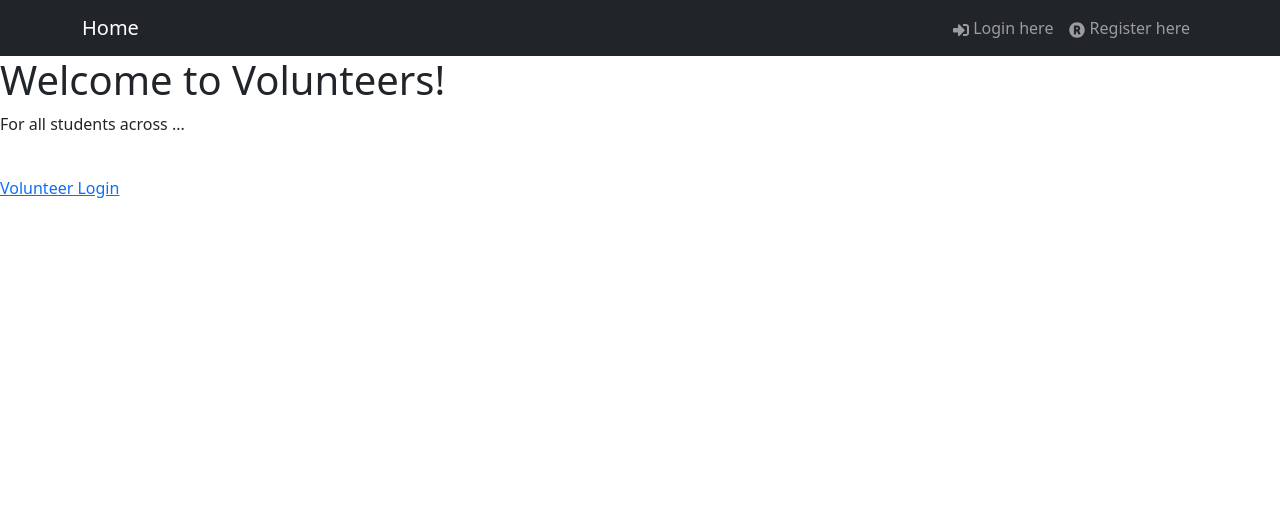
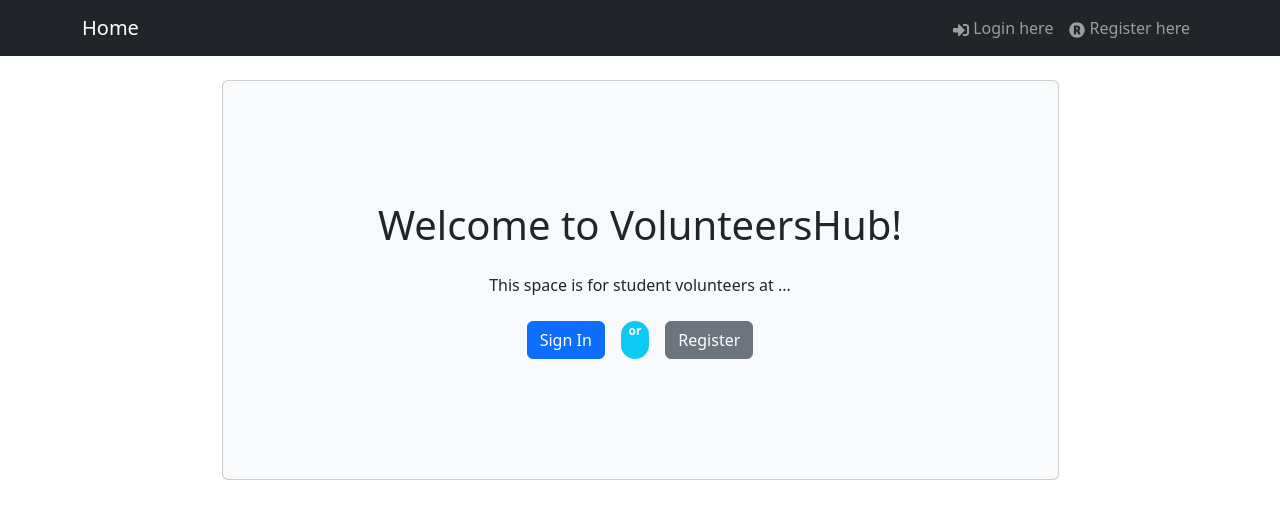
Before and after one commit to Zen-cronic/volun-mern, a React (Vite) app in the folder client/: page / in a window 1280 px wide. Shown: the top 518 px of the page. Built offline with nearby package versions, Linux system fonts and the light colour scheme; no server answers.

Commit message:
PublicPage reBootstrap

```diff
--- a/client/src/app/api/apiSlice.js
+++ b/client/src/app/api/apiSlice.js
@@ -1,7 +1,7 @@
 import { createApi, fetchBaseQuery } from '@reduxjs/toolkit/query/react'
 import { setCredentials } from '../../features/auth/authSlice';
 
-const apiBaseUrl =import.meta.env.VITE_API_PROD_URL || ""
+const apiBaseUrl =import.meta.env.VITE_API_PROD_URL || import.meta.env.VITE_API_DEV_URL
 const baseQuery = fetchBaseQuery({
 
     baseUrl: apiBaseUrl,
--- a/client/src/components/PublicPage.jsx
+++ b/client/src/components/PublicPage.jsx
@@ -1,26 +1,30 @@
-import { Link } from "react-router-dom";
+import { Badge, Button, Card, Container } from "react-bootstrap";
 
 const PublicPage = () => {
   const content = (
-    <section className="public">
-      <header>
-        <h1>
-          Welcome to <span className="nowrap">Volunteers!</span>
-        </h1>
-      </header>
-      <main>
-        <p>For all students across ...</p>
-
-        <br />
-      </main>
-      <footer>
-        <Link to="/login">Volunteer Login</Link>
-
-        {/* volun sign up */}
-        {/* <Link to="/login">Volunteer Login</Link> */}
-      </footer>
-    </section>
+    <Container className="d-flex justify-content-center py-4">
+      <Card
+        className="p-3 d-flex flex-column align-items-center justify-content-center bg-light w-75 "
+        style={{ height: "50vh" }}
+      >
+        <h1 className="text-center mb-4">Welcome to VolunteersHub!</h1>
+        <p className="text-center mb-4">
+          This space is for student volunteers at ...
+        </p>
+        <div className="d-flex">
+          <Button variant="primary" href="/login" className=" me-3">
+            Sign In
+          </Button>
+          <Badge className="me-3" bg="info" pill>
+            or
+          </Badge>
+          <Button variant="secondary" href="/register">
+            Register
+          </Button>
+        </div>
+      </Card>
+    </Container>
   );
-  return <>{content}</>;
+  return content
 };
 export default PublicPage;
```
Also changed, not shown: 1 other file (tests, documents, lock files or other folders).
